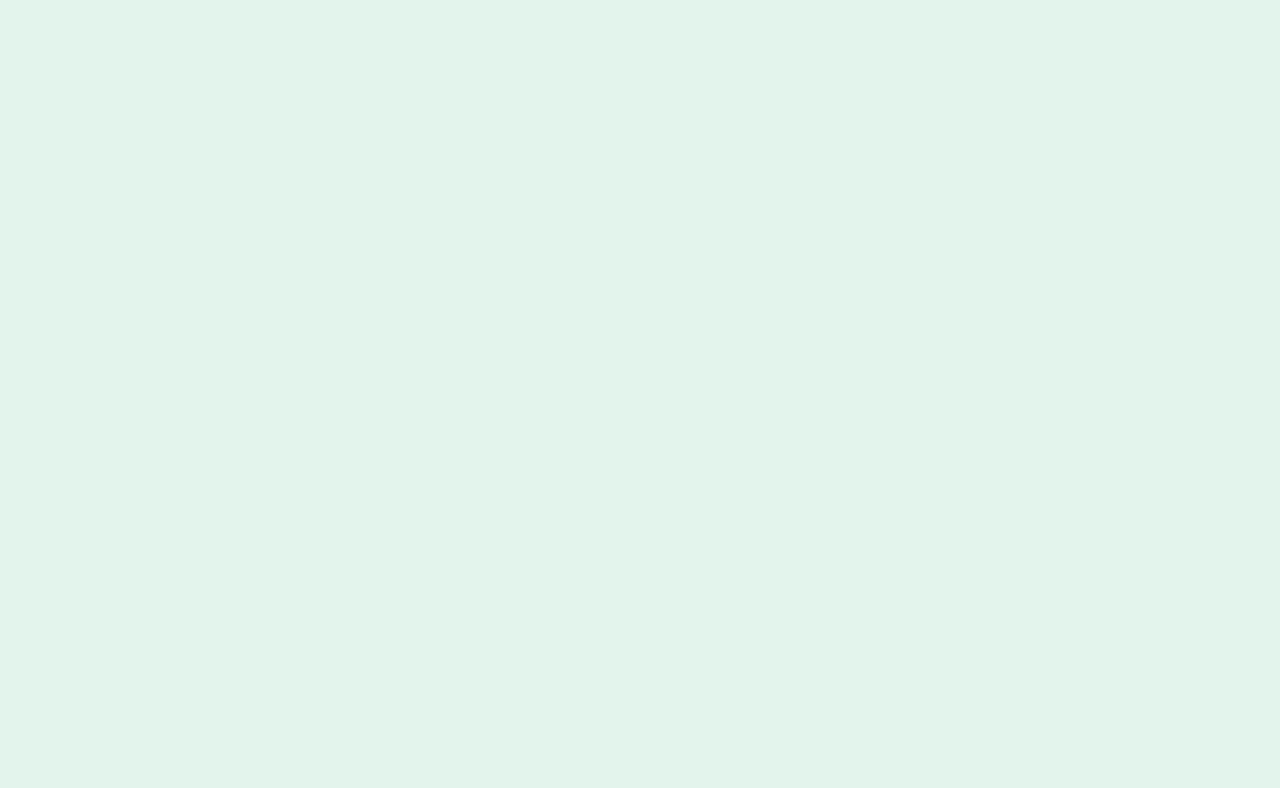
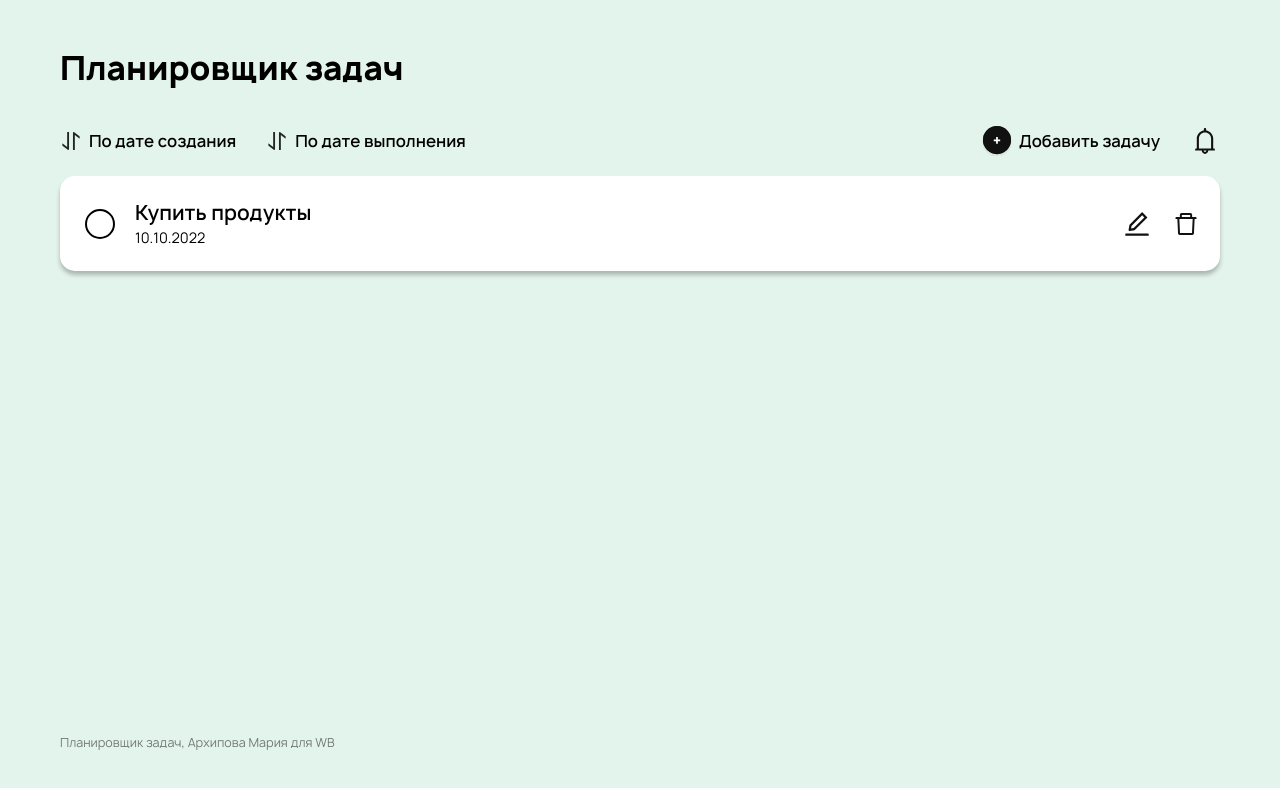
Before and after one commit to marias1403/wb-l2-task-manager, a React (Create React App) app: page / in a window 1280 px wide. Shown: the top 788 px of the page. Built offline with nearby package versions, Linux system fonts and the light colour scheme.

Commit message:
feat: main layout

```diff
--- a/src/components/App.js
+++ b/src/components/App.js
@@ -1,10 +1,15 @@
 import React from 'react';
+import Header from './Header';
+import Main from './Main';
+import Footer from './Footer';
 
 function App() {
   return (
-    <div className="page">
-      <div className="page__container">
-
+    <div className='page'>
+      <div className='page__container'>
+        <Header />
+        <Main />
+        <Footer />
       </div>
     </div>
   );
--- /dev/null
+++ b/src/components/Card.js
@@ -0,0 +1,24 @@
+import React from 'react';
+
+function Card() {
+  return (
+    <li className='task-item'>
+      <div className='task-item__content'>
+        <div className='checkbox'>
+          <input className='checkbox__input' type='checkbox' id='1' />
+            <span className='checkbox__checkmark'></span>
+        </div>
+        <div className='task-item__text-wrapper'>
+          <label className='task-item__title' htmlFor='1'>Купить продукты</label>
+          <p className='task-item__date'>10.10.2022</p>
+        </div>
+      </div>
+      <div className='task-item__button-wrapper'>
+        <button className='task-item__edit-button'></button>
+        <button className='task-item__delete-button'></button>
+      </div>
+    </li>
+  );
+}
+
+export default Card;
--- /dev/null
+++ b/src/components/Footer.js
@@ -0,0 +1,11 @@
+import React from 'react';
+
+function Footer() {
+  return (
+    <footer className='footer page__footer'>
+      <p className='footer__text'>Планировщик задач, Архипова Мария для WB</p>
+    </footer>
+  );
+}
+
+export default Footer;
--- /dev/null
+++ b/src/components/Header.js
@@ -0,0 +1,11 @@
+import React from 'react';
+
+function Header() {
+  return (
+    <header className='header page__header'>
+      <h1 className='header__title'>Планировщик задач</h1>
+    </header>
+  );
+}
+
+export default Header;
--- /dev/null
+++ b/src/components/Main.js
@@ -0,0 +1,38 @@
+import React from 'react';
+import sortIcon from '../assets/img/sort_icon.svg';
+import addIcon from '../assets/img/add_icon.svg';
+import Card from './Card';
+
+function Main() {
+  return (
+    <main className='content page__content'>
+      <section className='toolbar content__section'>
+        <div className='toolbar__sort'>
+          <button className='toolbar__button'>
+            <img className='toolbar__sort-icon' src={sortIcon} alt='Иконка сортировки'/>
+            <span>По дате создания</span>
+          </button>
+          <button className='toolbar__button'>
+            <img className='toolbar__sort-icon' src={sortIcon} alt='Иконка сортировки'/>
+            <span>По дате выполнения</span>
+          </button>
+        </div>
+        <div className='toolbar__task-controls'>
+          <button className='toolbar__button'>
+            <img className='toolbar__add-icon' src={addIcon} alt='Иконка добавления'/>
+            <span>Добавить задачу</span>
+          </button>
+          <button className='toolbar__notification'></button>
+        </div>
+      </section>
+
+      <section className='tasks content__section'>
+        <ul className='tasks__list'>
+          <Card />
+        </ul>
+      </section>
+    </main>
+  );
+}
+
+export default Main;
```
